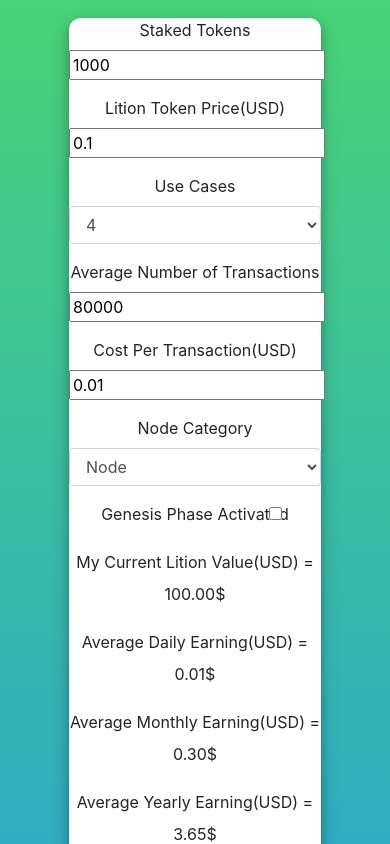
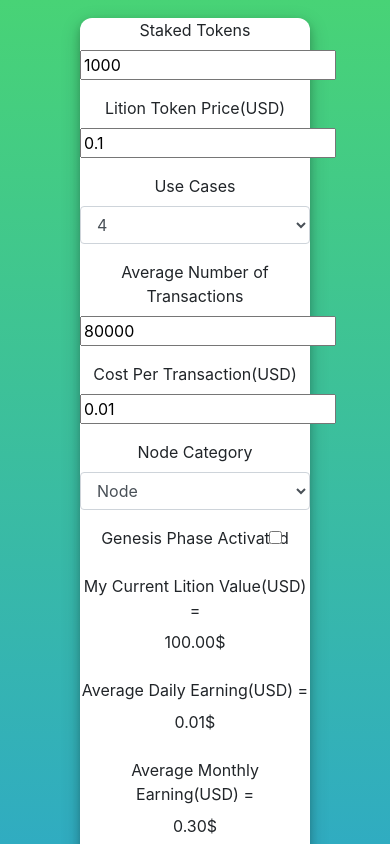
Before and after one commit to fmanea/lition-stake-reactJs, a React (Create React App) app: page / in a window 390 px wide. Shown: the top 844 px of the page. Built offline with nearby package versions, Linux system fonts and the light colour scheme.

Commit message:
Fix mobile build

```diff
--- a/src/App.css
+++ b/src/App.css
@@ -10,10 +10,10 @@
 
 .content {
   background: white;
-  width: 70%;
-  height: 70%;
-  min-width: 70%;
-  min-height: 70%;
+  width: 40%;
+  height: 40%;
+  min-width: 230px;
+  max-width: 80%;
   margin: 5% auto;
 
   position:relative;
```
